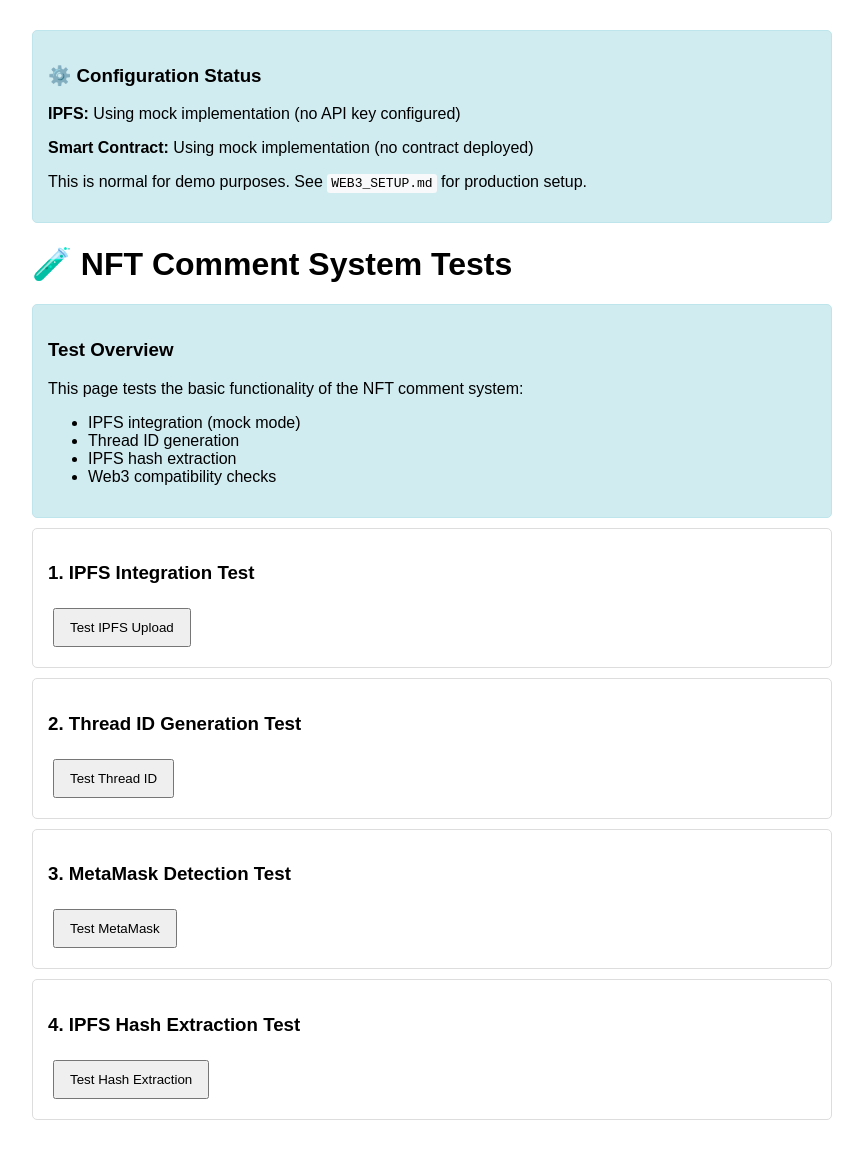
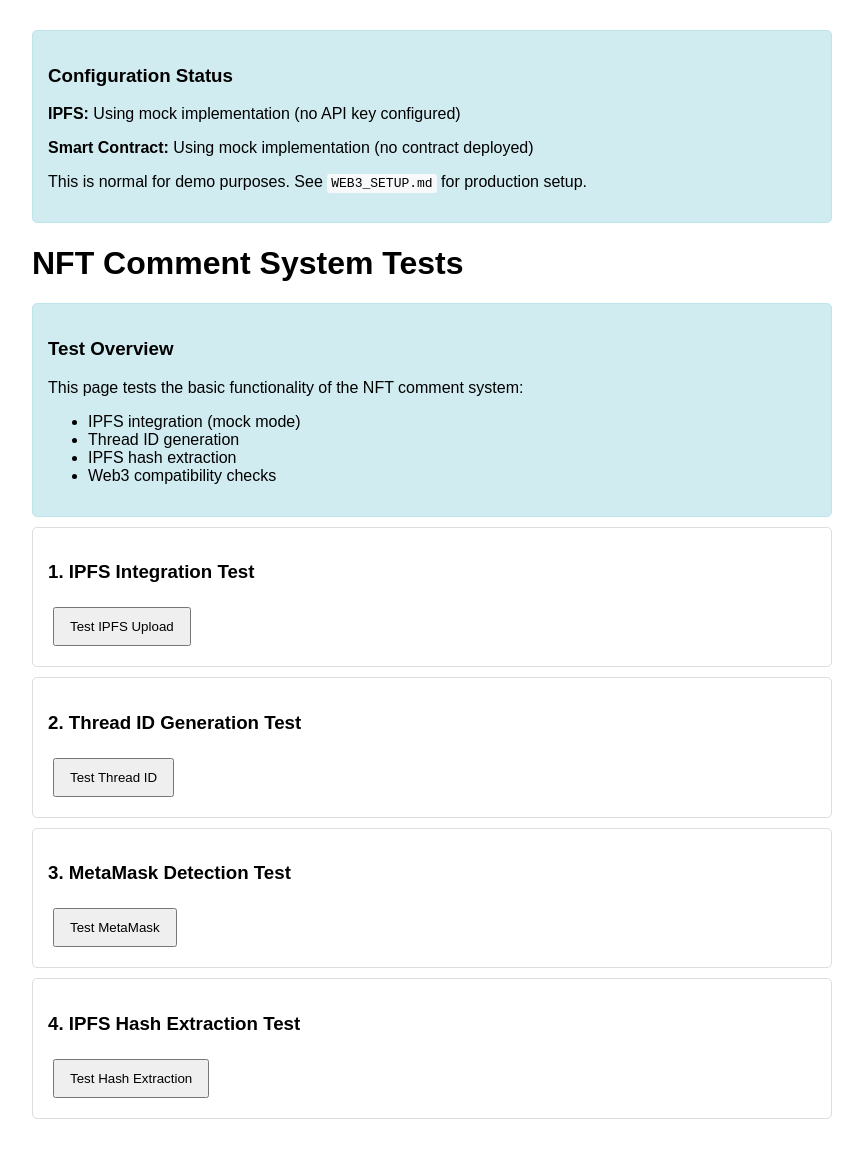
Before and after one commit to kamrankhan78694/Commentator, a Jekyll site: the page test.html, which Jekyll copies as it is, in a window 1280 px wide. Shown: the whole page, without its empty margins (208-1071 px from the left). Built offline with Jekyll 4.4.1, drawn with Linux system fonts in a browser that asks for light colours.

```diff
--- a/test.html
+++ b/test.html
@@ -15,7 +15,7 @@
     </style>
 </head>
 <body>
-    <h1>🧪 NFT Comment System Tests</h1>
+    <h1> NFT Comment System Tests</h1>
 
     <div class="test-section info">
         <h3>Test Overview</h3>
@@ -69,7 +69,7 @@
 
                 resultDiv.innerHTML = `
                     <div class="success">
-                        <strong>✅ IPFS Upload Success!</strong><br>
+                        <strong> IPFS Upload Success!</strong><br>
                         URL: <code>${ipfsUrl}</code><br>
                         <small>Note: This is a mock URL for demo purposes</small>
                     </div>
@@ -77,7 +77,7 @@
             } catch (error) {
                 resultDiv.innerHTML = `
                     <div class="error">
-                        <strong>❌ IPFS Upload Failed:</strong><br>
+                        <strong>IPFS Upload Failed:</strong><br>
                         <code>${error.message}</code>
                     </div>
                 `;
@@ -94,7 +94,7 @@
                 'https://news.ycombinator.com/item?id=12345'
             ];
 
-            let resultsHtml = '<div class="success"><strong>✅ Thread ID Generation Results:</strong><br>';
+            let resultsHtml = '<div class="success"><strong>Thread ID Generation Results:</strong><br>';
 
             testUrls.forEach(url => {
                 const threadId = IPFSIntegration.generateThreadId(url);
@@ -111,7 +111,7 @@
             if (typeof window.ethereum !== 'undefined') {
                 resultDiv.innerHTML = `
                     <div class="success">
-                        <strong>✅ MetaMask Detected!</strong><br>
+                        <strong>MetaMask Detected!</strong><br>
                         Provider: <code>${window.ethereum.isMetaMask ? 'MetaMask' : 'Other Web3 Provider'}</code><br>
                         Network ID: <code id="network-id">Checking...</code>
                     </div>
@@ -128,7 +128,7 @@
             } else {
                 resultDiv.innerHTML = `
                     <div class="error">
-                        <strong>❌ MetaMask Not Detected</strong><br>
+                        <strong>MetaMask Not Detected</strong><br>
                         Please install MetaMask browser extension to use Web3 features.<br>
                         <a href="https://metamask.io" target="_blank">Download MetaMask</a>
                     </div>
@@ -146,7 +146,7 @@
                 'QmYhMhJTtNk8iDa3kEBRzPjHNJgKhKSgHiZUUJMJNAz9dj'
             ];
 
-            let resultsHtml = '<div class="success"><strong>✅ Hash Extraction Results:</strong><br>';
+            let resultsHtml = '<div class="success"><strong>Hash Extraction Results:</strong><br>';
 
             testUrls.forEach(url => {
                 const hash = IPFSIntegration.extractIPFSHash(url);
@@ -163,7 +163,7 @@
             if (!isConfigured) {
                 document.body.insertAdjacentHTML('afterbegin', `
                     <div class="test-section info">
-                        <h3>⚙️ Configuration Status</h3>
+                        <h3>Configuration Status</h3>
                         <p><strong>IPFS:</strong> Using mock implementation (no API key configured)</p>
                         <p><strong>Smart Contract:</strong> Using mock implementation (no contract deployed)</p>
                         <p>This is normal for demo purposes. See <code>WEB3_SETUP.md</code> for production setup.</p>
```
